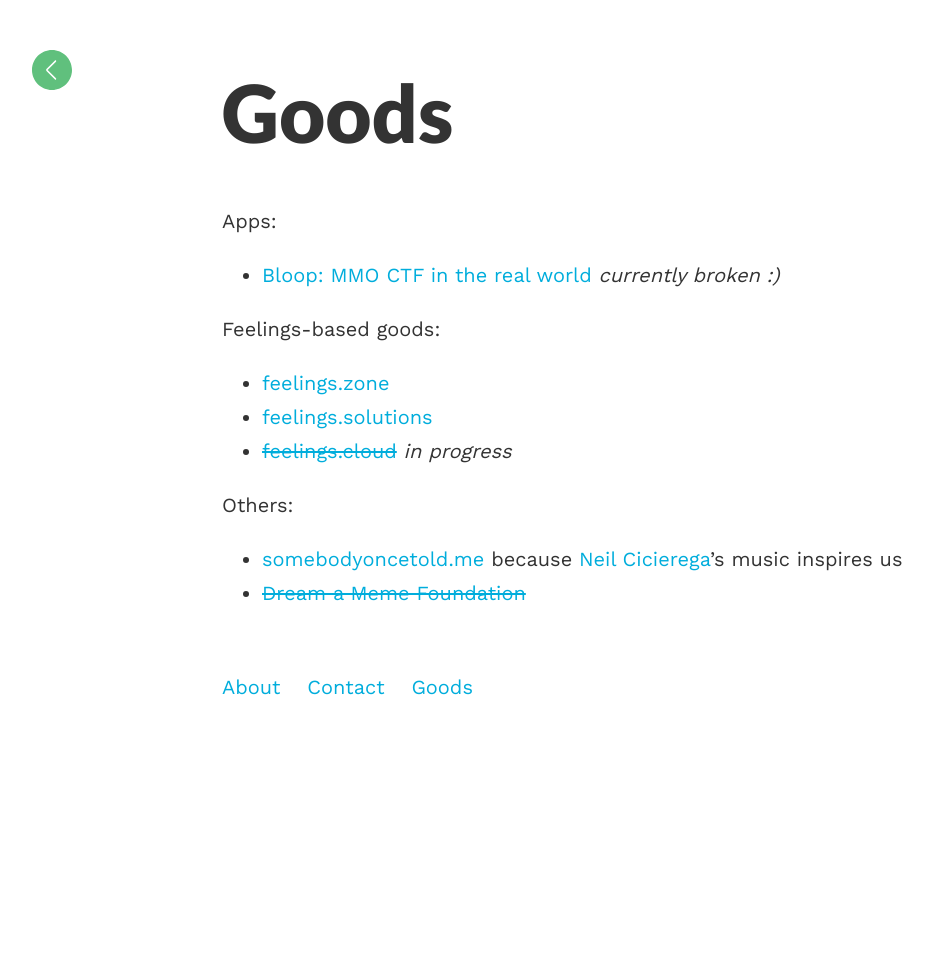
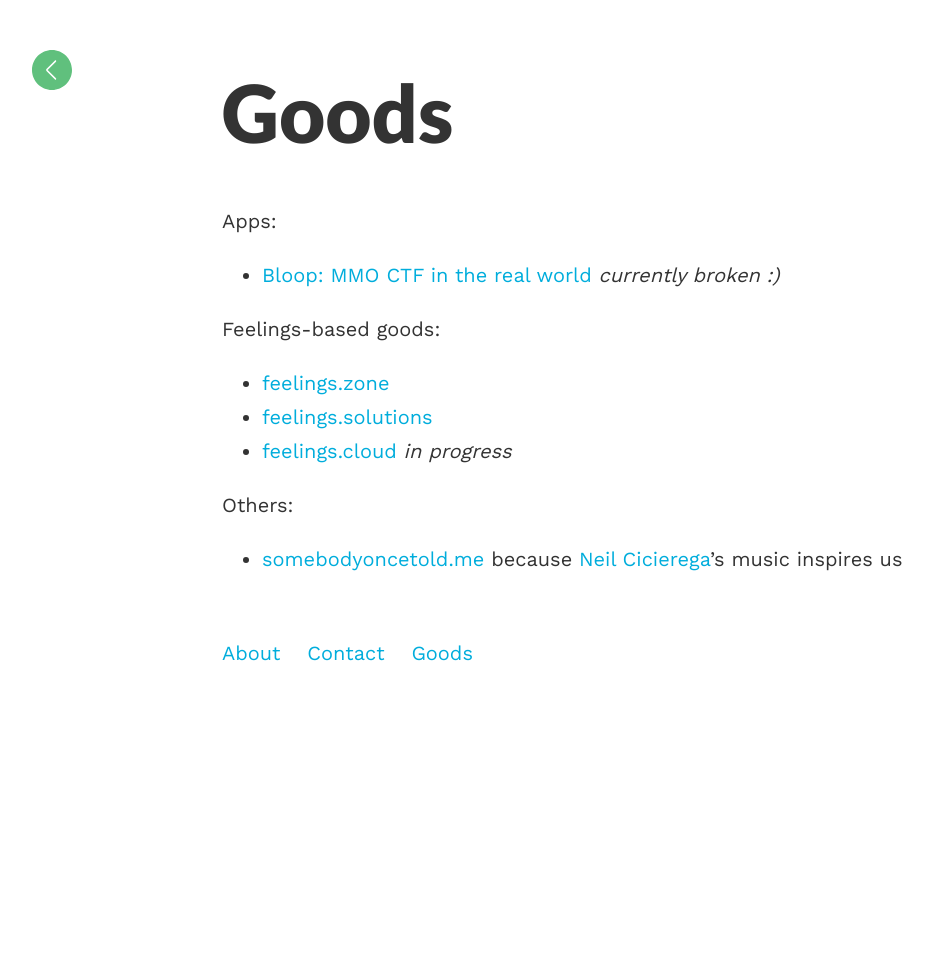
Before and after one commit to 8byt/8byt.com, a Jekyll site: the page built from goods.md, in a window 1280 px wide. Shown: the whole page, without its empty margins (18-951 px from the left). Built offline with Jekyll 4.4.1, drawn with Linux system fonts in a browser that asks for light colours.

Commit message:
Update goods.md

```diff
--- a/goods.md
+++ b/goods.md
@@ -10,8 +10,7 @@
 Feelings-based goods:
 - [feelings.zone](http://feelings.zone)
 - [feelings.solutions](https://feelings.solutions)
-- [~~feelings.cloud~~](http://feelings.cloud) *in progress*
+- [feelings.cloud](http://feelings.cloud) *in progress*
 
 Others:
 - [somebodyoncetold.me](http://somebodyoncetold.me) because [Neil Cicierega](http://neilcicierega.com)'s music inspires us
-- [~~Dream a Meme Foundation~~](http://dreamameme.org)
```
